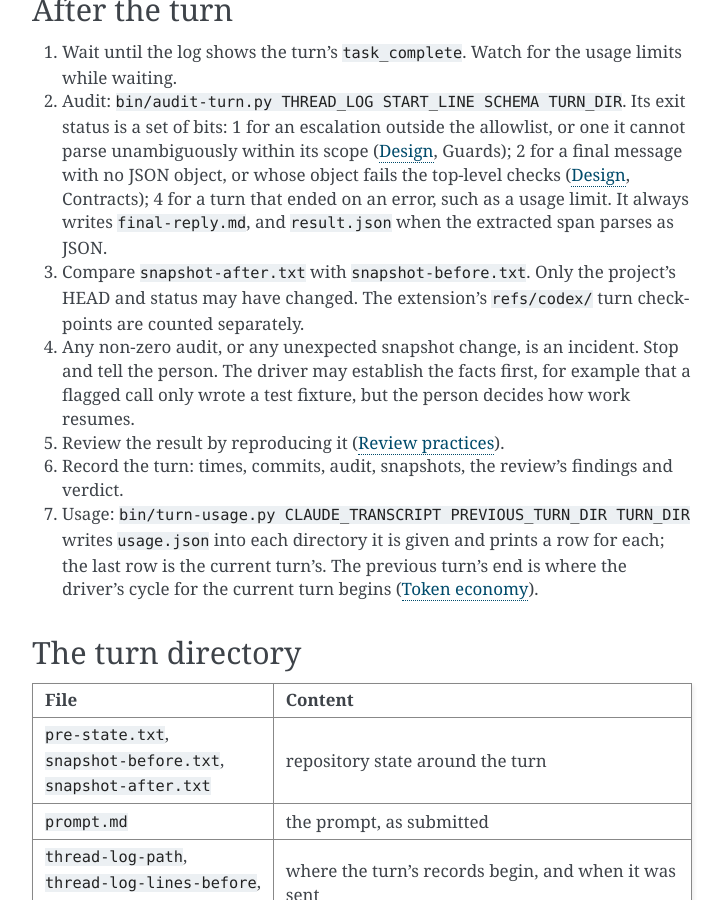
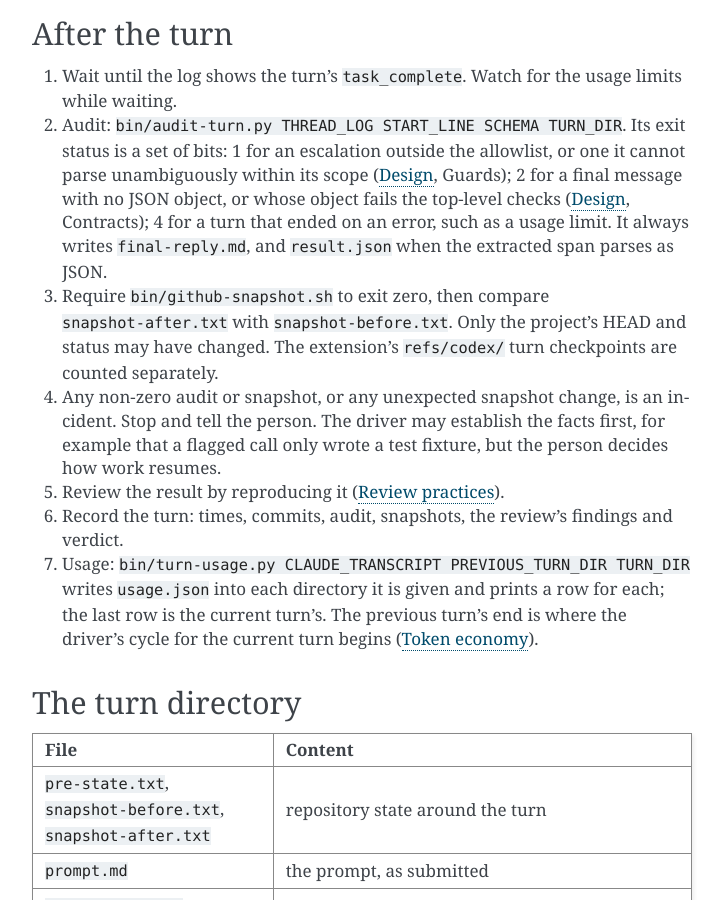
Before and after one commit to dememax/agent-cycle, a Sphinx documentation site: the page built from docs/turn.rst, in a window 1280 px wide and 900 px high, scrolled down 1455 px. Shown: the whole window, without its empty margins (388-1112 px from the left). Built offline with Sphinx 7.4.7, drawn with Linux system fonts in a browser that asks for light colours; some of the changed text lies outside the part shown.

Commit message:
docs: make incomplete snapshots incidents
The snapshot now enforces the same fail-closed principle as the other guards.
Remove the obsolete best-effort qualification and record that each Git query
is checked before hashing or counting; an incomplete repository produces no
line, names its repository and step without Git output, and makes the command
exit 2 while complete peers may still print.

Document the narrow `head=none` case for a valid symbolic branch that does not
exist, retain the limitation that a push changing no local ref remains outside
snapshot detection, and update the turn procedure so either before- or
after-turn non-zero snapshot status is an incident.

Validation: python3.14 -m pytest (176 passed); check_rst check
--skip-fixable/fix --fast/check loop passes with no fixes or warnings;
check_formatting --all has only the known debt (7 Ruff, 26 mypy errors in
5 files, 1 ShellCheck); git diff --check passes.

Co-Authored-By: Codex GPT-5 <noreply@openai.com>

```diff
--- a/docs/turn.rst
+++ b/docs/turn.rst
@@ -34,7 +34,8 @@ Before the turn
 
 1. Record the pre-state: HEAD and the count of dirty entries of each
    repository concerned.
-2. Take ``snapshot-before.txt`` with ``bin/github-snapshot.sh``.
+2. Take ``snapshot-before.txt`` with ``bin/github-snapshot.sh``. A non-zero
+   exit is an incident; do not queue the turn from an incomplete snapshot.
 3. Write ``prompt.md``. It begins with the driver header
    ``[S0 DRIVER: Claude Code]``, which the queue requires, and holds:
 
@@ -82,13 +83,14 @@ After the turn
    for a turn that ended on an error, such as a usage limit. It always
    writes ``final-reply.md``, and ``result.json`` when the extracted span
    parses as JSON.
-3. Compare ``snapshot-after.txt`` with ``snapshot-before.txt``. Only
-   the project's HEAD and status may have changed. The extension's
-   ``refs/codex/`` turn checkpoints are counted separately.
-4. Any non-zero audit, or any unexpected snapshot change, is an
-   incident. Stop and tell the person. The driver may establish the
-   facts first, for example that a flagged call only wrote a test fixture,
-   but the person decides how work resumes.
+3. Require ``bin/github-snapshot.sh`` to exit zero, then compare
+   ``snapshot-after.txt`` with ``snapshot-before.txt``. Only the project's
+   HEAD and status may have changed. The extension's ``refs/codex/`` turn
+   checkpoints are counted separately.
+4. Any non-zero audit or snapshot, or any unexpected snapshot change, is an
+   incident. Stop and tell the person. The driver may establish the facts
+   first, for example that a flagged call only wrote a test fixture, but the
+   person decides how work resumes.
 5. Review the result by reproducing it (:doc:`review`).
 6. Record the turn: times, commits, audit, snapshots, the review's
    findings and verdict.
```
Also changed, not shown: README.md (+6 -5 lines), docs/design.rst (+10 -5 lines).
